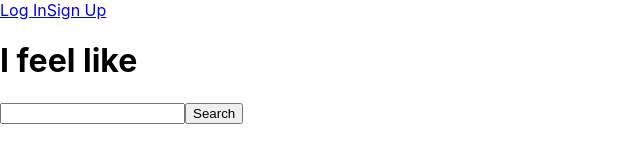
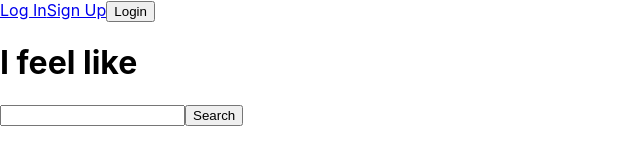
Before and after one commit to little-chi-mai/project2-frontend, a React (Create React App) app: page / in a window 1280 px wide. Shown: the top 160 px of the page, without its empty margins (0-640 px from the left). Built offline with nearby package versions, Linux system fonts and the light colour scheme; no server answers.

Commit message:
small Logout tweaks

```diff
--- a/src/components/App.js
+++ b/src/components/App.js
@@ -36,15 +36,15 @@ class App extends Component {
   handleLogin = (data) => {
     this.setState({
       isLoggedIn: true,
-      user: data.user
-    })
+      user: data.data.user
+    });
   }
 
   handleLogout = () => {
     this.setState({
       isLoggedIn: false,
       user: {}
-    })
+    });
   }
 
   render() {
@@ -52,7 +52,17 @@ class App extends Component {
       <div>
         <BrowserRouter>
           <Switch>
-            <Route exact path='/' component={(props) => <Home {...props} isLoggedIn={this.state.isLoggedIn}/> } />
+            <Route
+              exact
+              path='/'
+              component={(props) =>
+                <Home
+                  {...props}
+                  isLoggedIn={this.state.isLoggedIn}
+                  handleLogout={this.state.handleLogout}
+                />
+              }
+            />
             <Route exact path='/login' component={(props) => <Login {...props} handleLogin={this.handleLogin}/> } />
             <Route exact path='/signup' component={(props) => <Signup {...props} handleLogin={this.handleLogin} /> } />
 
--- a/src/components/Home.js
+++ b/src/components/Home.js
@@ -8,7 +8,9 @@ const Home = (props) => {
       <nav>
         {!props.isLoggedIn && <Link to='/login'>Log In</Link>}
         {!props.isLoggedIn && <Link to='/signup'>Sign Up</Link>}
-        {props.isLoggedIn && <Link to='/logout'>Log Out {props.isLoggedIn.name}</Link> }
+        <button onClick={props.handleLogout}>
+              {props.isLoggedIn ? 'Logout' : 'Login'}
+            </button>
       </nav>
       <h1> I feel like</h1>
       <RestaurantSearch/>
```
